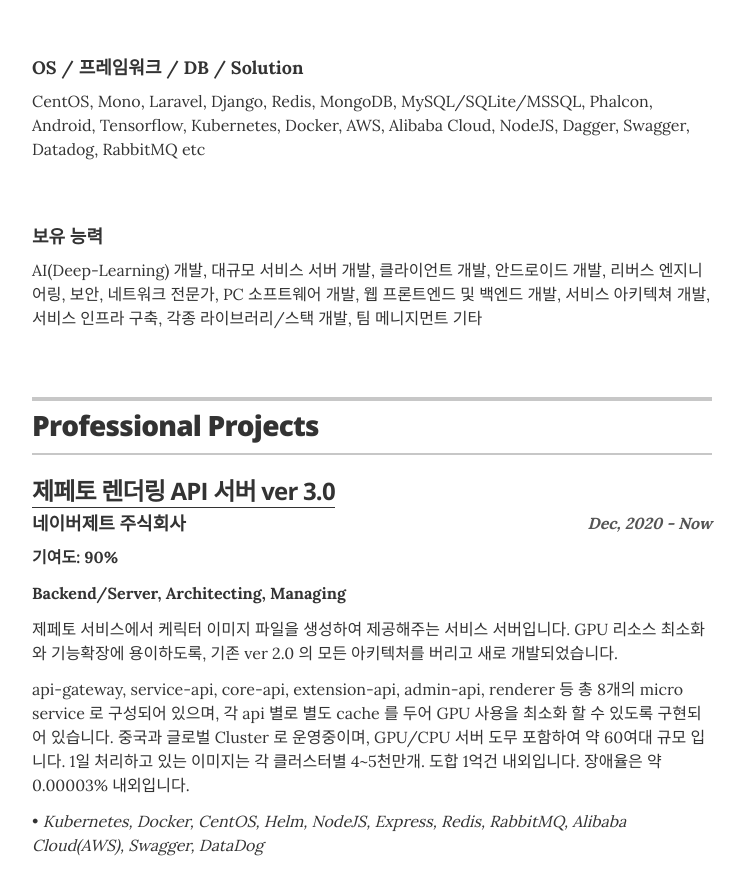
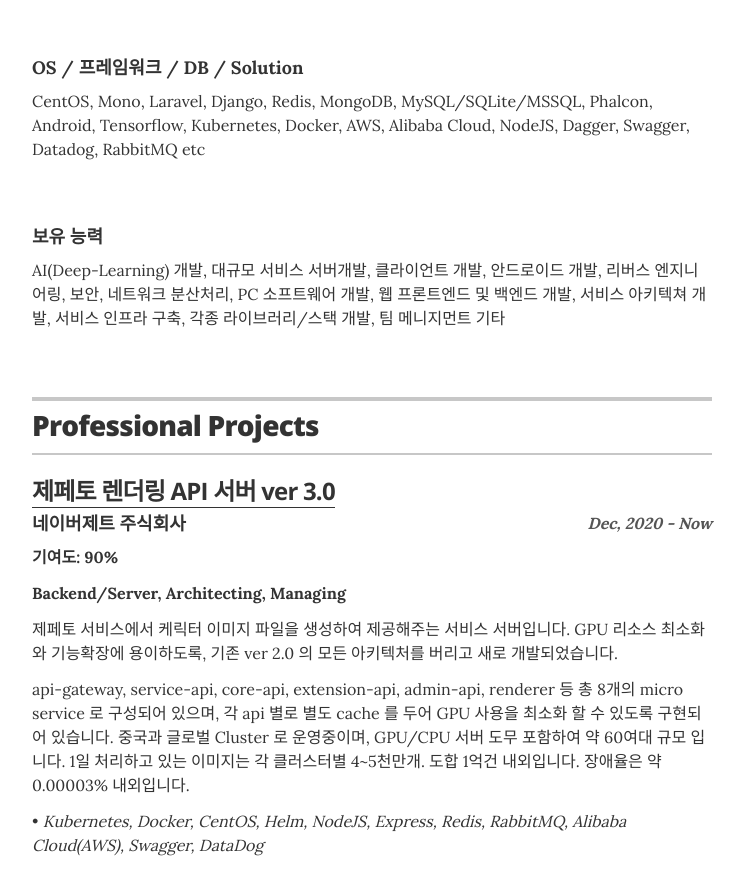
Before and after one commit to und3rs/resume_kr, a Jekyll site: the page built from index.html, in a window 1280 px wide and 900 px high, scrolled down 2140 px. Shown: the top 895 px of the window, without its empty margins (268-1013 px from the left). Built offline with Jekyll 4.4.1, drawn with Linux system fonts in a browser that asks for light colours.

Commit message:
Update skills.yml

```diff
--- a/_data/skills.yml
+++ b/_data/skills.yml
@@ -8,4 +8,4 @@
   description: CentOS, Mono, Laravel, Django, Redis, MongoDB, MySQL/SQLite/MSSQL, Phalcon, Android, Tensorflow, Kubernetes, Docker, AWS, Alibaba Cloud, NodeJS, Dagger, Swagger, Datadog, RabbitMQ etc
 
 - skill: 보유 능력
-  description: AI(Deep-Learning) 개발, 대규모 서비스 서버 개발, 클라이언트 개발, 안드로이드 개발, 리버스 엔지니어링, 보안, 네트워크 전문가, PC 소프트웨어 개발, 웹 프론트엔드 및 백엔드 개발, 서비스 아키텍쳐 개발, 서비스 인프라 구축, 각종 라이브러리/스택 개발, 팀 메니지먼트 기타
+  description: AI(Deep-Learning) 개발, 대규모 서비스 서버개발, 클라이언트 개발, 안드로이드 개발, 리버스 엔지니어링, 보안, 네트워크 분산처리, PC 소프트웨어 개발, 웹 프론트엔드 및 백엔드 개발, 서비스 아키텍쳐 개발, 서비스 인프라 구축, 각종 라이브러리/스택 개발, 팀 메니지먼트 기타
```
